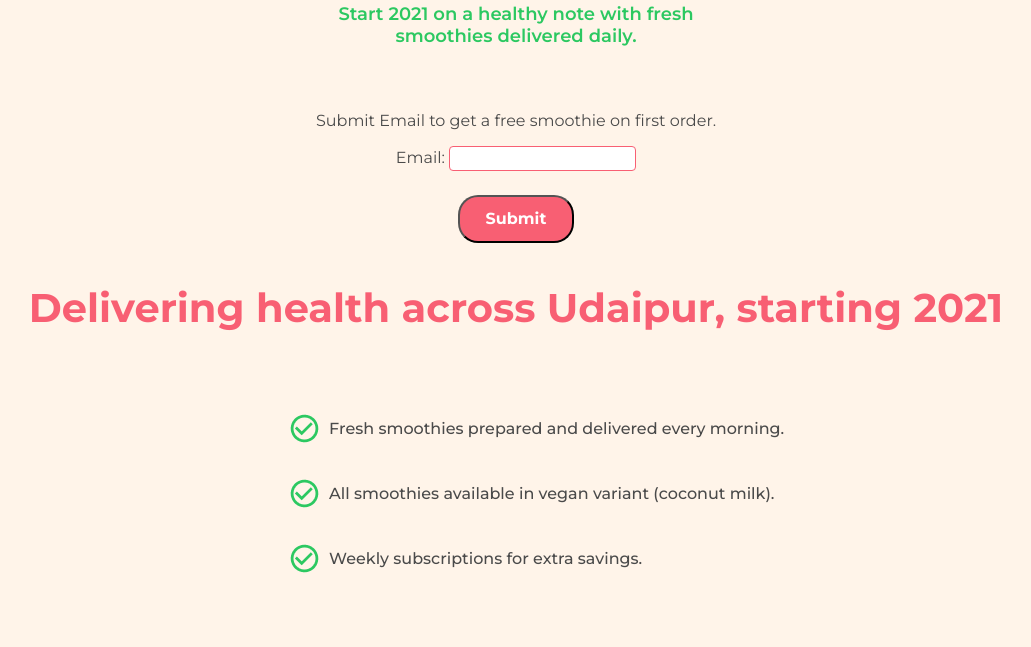
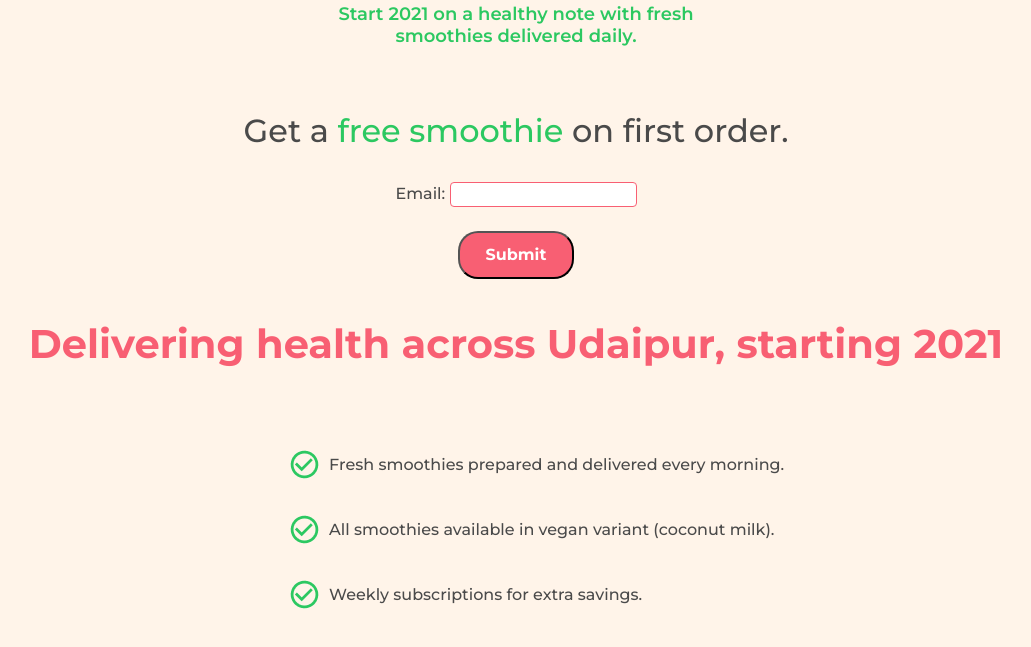
Before and after one commit to sid4861/nutrizip-landingpage, a plain HTML site: page index.html in a window 1280 px wide. Shown: the part 241-888 px from the top of the page, without its empty margins (124-1155 px from the left). Before the commit the page ends 864 px from the top, so only its background shows below. Drawn offline with Linux system fonts and the light colour scheme; files whose address does not match are found by name.

Commit message:
cta headline change

```diff
--- a/index.html
+++ b/index.html
@@ -21,13 +21,14 @@
     <img src='./Assets/logo.png' class="logo" />
     <h1 class="logo-heading">Nutrizip</h1>
     <p class="p-tagline">Start 2021 on a healthy note with fresh smoothies delivered daily.</p>
-    <p class="cta-text">Submit Email to get a free smoothie on first order.</p>
+    <p class="cta-text">Get a
+        <span style="color: #2CC861;"> free smoothie </span> on first order.</p>
 
     <div class="container">
         <form name="contact" method="POST" data-netlify="true">
             <p>
-                <label> <span style="font-family: 'Montserrat', sans-serif; color: #4A4A4A;"> Email: </span> <input
-                        style="border: 1px solid #F85F73; padding: 4px;
+                <label> <span style="font-family: 'Montserrat', sans-serif; color: #4A4A4A; font-weight: 500;"> Email:
+                    </span> <input style="border: 1px solid #F85F73; padding: 4px;
                     border-radius: 4px; width: 500;" type="email" name="name" />
                 </label>
             </p>
--- a/styles.css
+++ b/styles.css
@@ -43,7 +43,8 @@ body{
 }
 
 .cta-text{
-    font-size: 16px;
+    font-size: 32px;
+    font-weight: 500;
     text-align: center;
     margin-top: 64px;
     color: var(--black);
```
